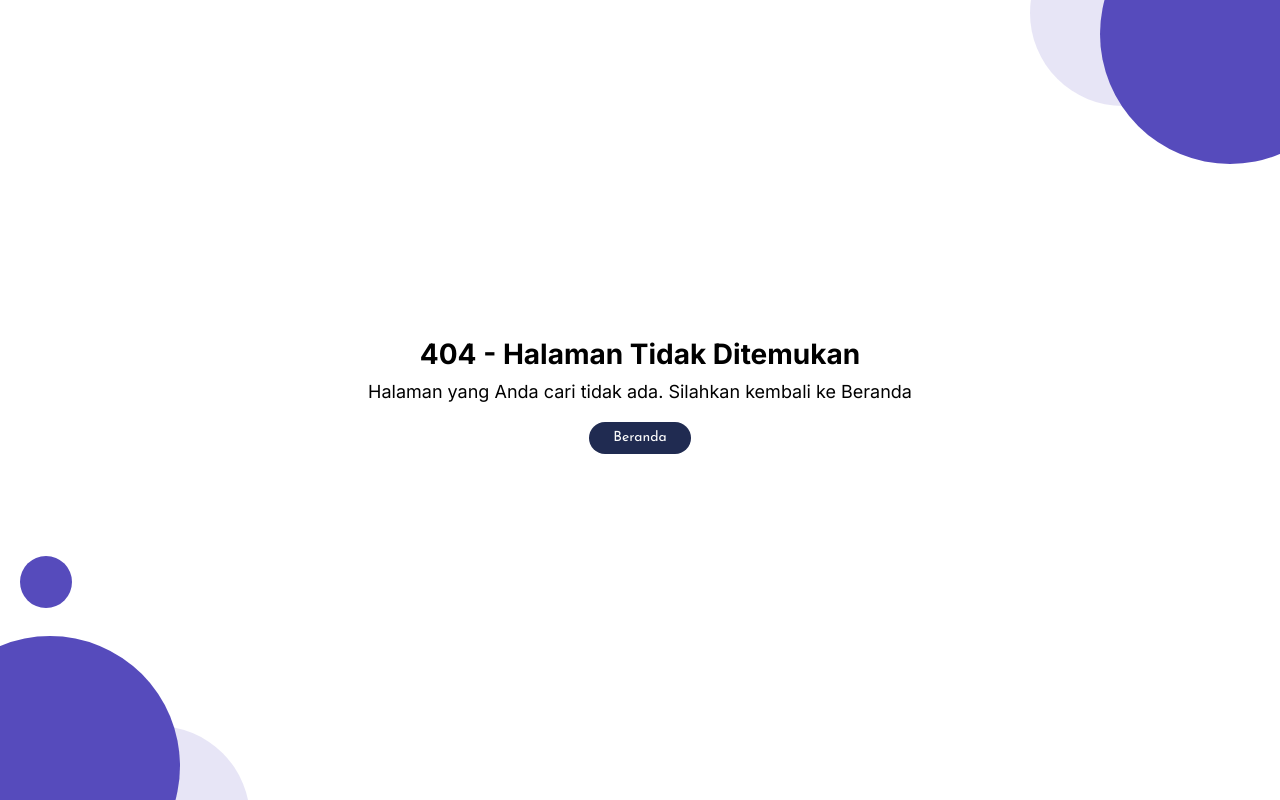
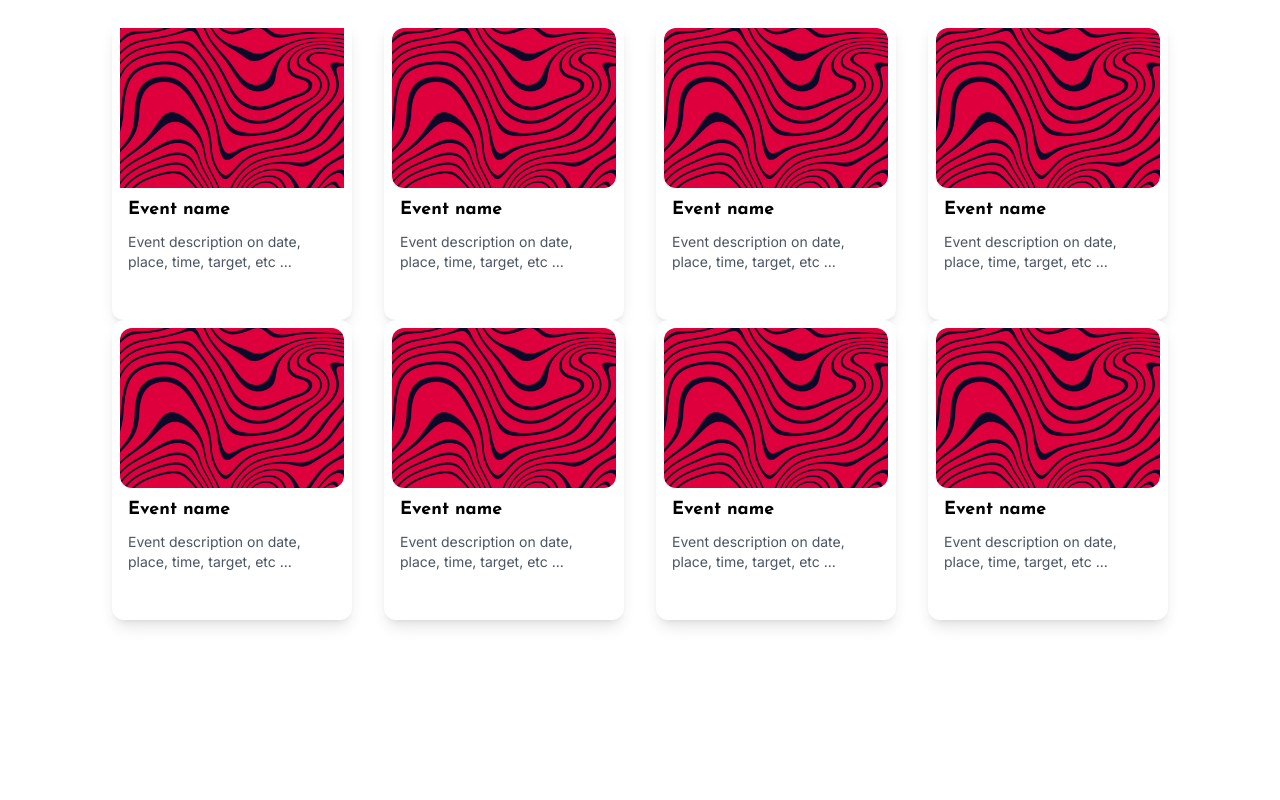
Before and after one commit to adhityabye/teknoVibe, a Next.js app in the folder frontend/: page /search in a window 1280 px wide. Before the commit this address had no page. Built offline with nearby package versions, Linux system fonts and the light colour scheme.

Commit message:
feat: add search event page

```diff
--- /dev/null
+++ b/frontend/src/app/search/page.jsx
@@ -0,0 +1,161 @@
+
+
+export default function SearchEvent(){
+    return (
+        <section class="searchEvent flex-wrap flex justify-center items-center mt-5">
+        <div class="maincards flex space-x-8 ">
+
+            <div class="w-60 p-2 bg-white rounded-xl transform transition-all hover:-translate-y-2 duration-300 shadow-lg hover:shadow-2xl">
+
+                <img class="h-40 object-cover rounded-x" src="./pewdstream.jpg" alt=""/>
+                    <div class="p-2">
+
+                        <h2 class="font-bold text-lg mb-2 ">Event name</h2>
+
+                        <p class="text-sm text-gray-600">Event description on date, place, time, target, etc ...</p>
+                    </div>
+
+                <div>
+                    <div class="flex space-x-2">
+                        {/* <a role='button' href='#' class="text-purple-700 bg-transparent px-5 py-1 border border-black rounded-3xl hover:bg-gray-200 bottom-2 right-10">Edit</a> */}
+                        <a role='button' href='#' class="text-white bg-darkedit px-5 py-1 rounded-3xl hover:bg-black">Daftar</a>
+                    </div>
+                </div>
+            </div>
+
+
+            <div class="w-60 p-2 bg-white rounded-xl transform transition-all hover:-translate-y-2 duration-300 shadow-lg hover:shadow-2xl">
+
+                <img class="h-40 object-cover rounded-xl" src="/pewdstream.jpg" alt=""/>
+                    <div class="p-2">
+
+                        <h2 class="font-bold text-lg mb-2 ">Event name</h2>
+
+                        <p class="text-sm text-gray-600">Event description on date, place, time, target, etc ...</p>
+                    </div>
+
+                <div>
+                    <div class="flex space-x-2">
+                        <a role='button' href='#' class="text-white bg-darkedit px-5 py-1 rounded-3xl hover:bg-black">Daftar</a>
+                    </div>
+                </div>
+            </div>
+
+
+            <div class="w-60 p-2 bg-white rounded-xl transform transition-all hover:-translate-y-2 duration-300 shadow-lg hover:shadow-2xl">
+
+                <img class="h-40 object-cover rounded-xl" src="/pewdstream.jpg" alt=""/>
+                    <div class="p-2">
+
+                        <h2 class="font-bold text-lg mb-2 ">Event name</h2>
+
+                        <p class="text-sm text-gray-600">Event description on date, place, time, target, etc ...</p>
+                    </div>
+
+                <div>
+                    <div class="flex space-x-2">
+                        <a role='button' href='#' class="text-white bg-darkedit px-5 py-1 rounded-3xl hover:bg-black">Daftar</a>
+                    </div>
+                </div>
+            </div>
+
+
+            <div class="w-60 p-2 bg-white rounded-xl transform transition-all hover:-translate-y-2 duration-300 shadow-lg hover:shadow-2xl">
+
+                <img class="h-40 object-cover rounded-xl" src="/pewdstream.jpg" alt=""/>
+                    <div class="p-2">
+
+                        <h2 class="font-bold text-lg mb-2 ">Event name</h2>
+
+                        <p class="text-sm text-gray-600">Event description on date, place, time, target, etc ...</p>
+                    </div>
+
+                <div>
+                    <div class="flex space-x-2">
+                        <a role='button' href='#' class="text-white bg-darkedit px-5 py-1 rounded-3xl hover:bg-black">Daftar</a>
+                    </div>
+                </div>
+            </div>
+
+        </div>
+
+        <div class="maincards flex space-x-8 ">
+
+            <div class="w-60 p-2 bg-white rounded-xl transform transition-all hover:-translate-y-2 duration-300 shadow-lg hover:shadow-2xl">
+
+                <img class="h-40 object-cover rounded-xl" src="/pewdstream.jpg" alt=""/>
+                    <div class="p-2">
+
+                        <h2 class="font-bold text-lg mb-2 ">Event name</h2>
+
+                        <p class="text-sm text-gray-600">Event description on date, place, time, target, etc ...</p>
+                    </div>
+
+                <div>
+                    <div class="flex space-x-2">
+                        {/* <a role='button' href='#' class="text-purple-700 bg-transparent px-5 py-1 border border-black rounded-3xl hover:bg-gray-200 bottom-2 right-10">Edit</a> */}
+                        <a role='button' href='#' class="text-white bg-darkedit px-5 py-1 rounded-3xl hover:bg-black">Daftar</a>
+                    </div>
+                </div>
+            </div>
+
+
+            <div class="w-60 p-2 bg-white rounded-xl transform transition-all hover:-translate-y-2 duration-300 shadow-lg hover:shadow-2xl">
+
+                <img class="h-40 object-cover rounded-xl" src="/pewdstream.jpg" alt=""/>
+                    <div class="p-2">
+
+                        <h2 class="font-bold text-lg mb-2 ">Event name</h2>
+
+                        <p class="text-sm text-gray-600">Event description on date, place, time, target, etc ...</p>
+                    </div>
+
+                <div>
+                    <div class="flex space-x-2">
+                        <a role='button' href='#' class="text-white bg-darkedit px-5 py-1 rounded-3xl hover:bg-black">Daftar</a>
+                    </div>
+                </div>
+            </div>
+
+
+            <div class="w-60 p-2 bg-white rounded-xl transform transition-all hover:-translate-y-2 duration-300 shadow-lg hover:shadow-2xl">
+
+                <img class="h-40 object-cover rounded-xl" src="/pewdstream.jpg" alt=""/>
+                    <div class="p-2">
+
+                        <h2 class="font-bold text-lg mb-2 ">Event name</h2>
+
+                        <p class="text-sm text-gray-600">Event description on date, place, time, target, etc ...</p>
+                    </div>
+
+                <div>
+                    <div class="flex space-x-2">
+                        <a role='button' href='#' class="text-white bg-darkedit px-5 py-1 rounded-3xl hover:bg-black">Daftar</a>
+                    </div>
+                </div>
+            </div>
+
+
+            <div class="w-60 p-2 bg-white rounded-xl transform transition-all hover:-translate-y-2 duration-300 shadow-lg hover:shadow-2xl">
+
+                <img class="h-40 object-cover rounded-xl" src="/pewdstream.jpg" alt=""/>
+                    <div class="p-2">
+
+                        <h2 class="font-bold text-lg mb-2 ">Event name</h2>
+
+                        <p class="text-sm text-gray-600">Event description on date, place, time, target, etc ...</p>
+                    </div>
+
+                <div>
+                    <div class="flex space-x-2">
+                        <a role='button' href='#' class="text-white bg-darkedit px-5 py-1 rounded-3xl hover:bg-black">Daftar</a>
+                    </div>
+                </div>
+            </div>
+
+        </div>
+
+    </section>
+
+    );
+  }
```
Also changed, not shown: frontend/public/pewdstream.jpg (added).
